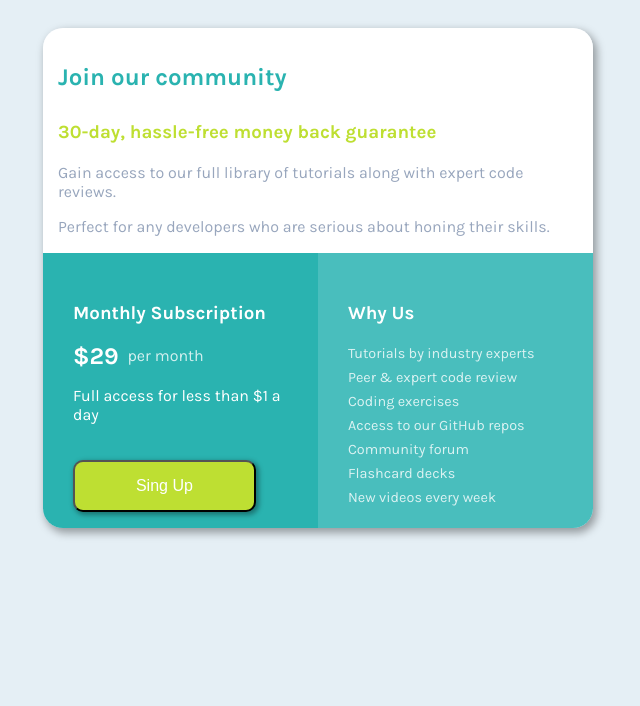
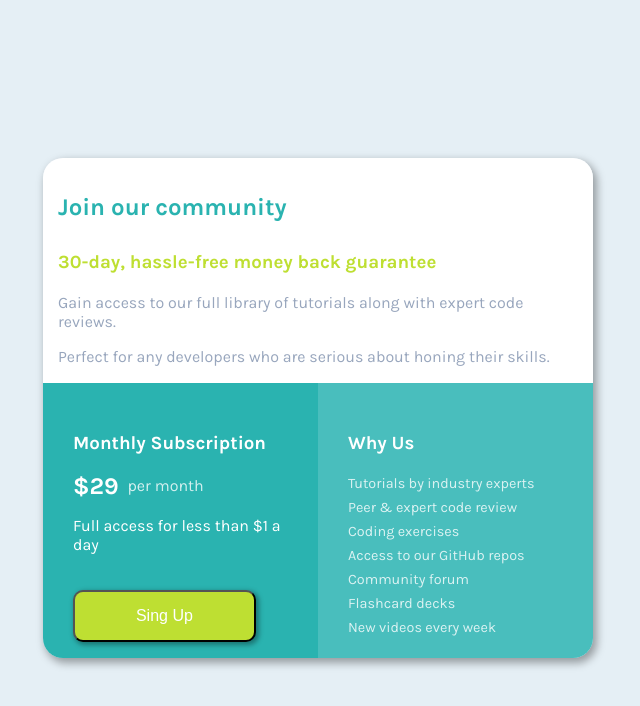
Before and after one commit to IngaSafranova/single-price-grid-component-master, a plain HTML site: page index.html in a window 1280 px wide. Shown: the whole page, without its empty margins (322-962 px from the left). Drawn offline with Linux system fonts and the light colour scheme.

Commit message:
some styles changed

```diff
--- a/index.html
+++ b/index.html
@@ -10,6 +10,7 @@
 <link href="https://fonts.googleapis.com/css2?family=Karla:wght@400;700&family=Open+Sans:wght@300;400;500;600&display=swap" rel="stylesheet">
 </head>
 <body>
+  <main role="main">
     <div class='card'>
   <div id='top-section'>
     <h2>Join our community</h2>
@@ -43,5 +44,6 @@
     </div>
   </div>
 </div>
+  </main>
 </body>
 </html>
--- a/styles.css
+++ b/styles.css
@@ -11,6 +11,10 @@ html {
 }
 
 body {
+  min-height: 100vh;
+  display: flex;
+  flex-direction: column;
+  justify-content: center;
   padding: 20px;
   background-color: hsl(204, 43%, 93%);
 }
```
